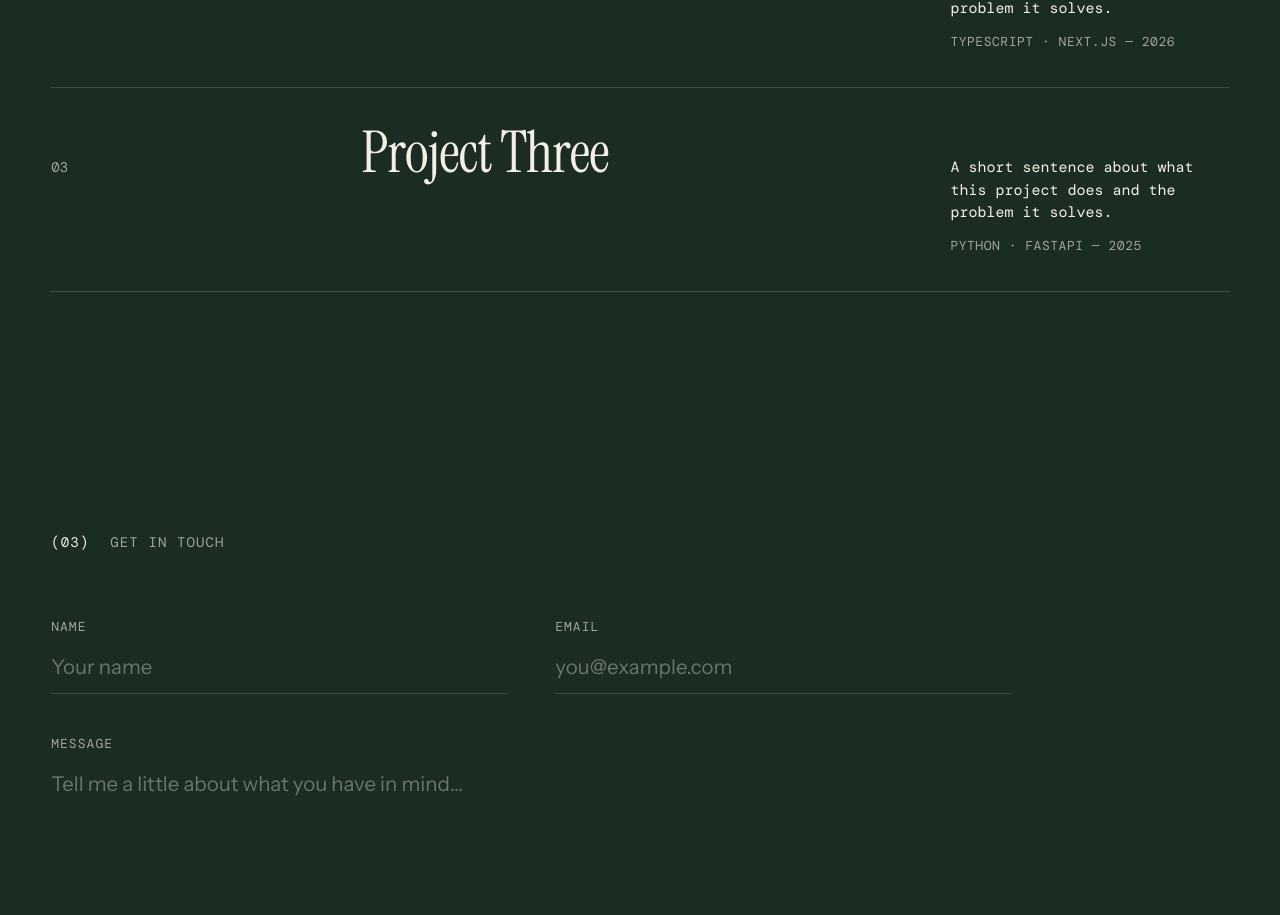
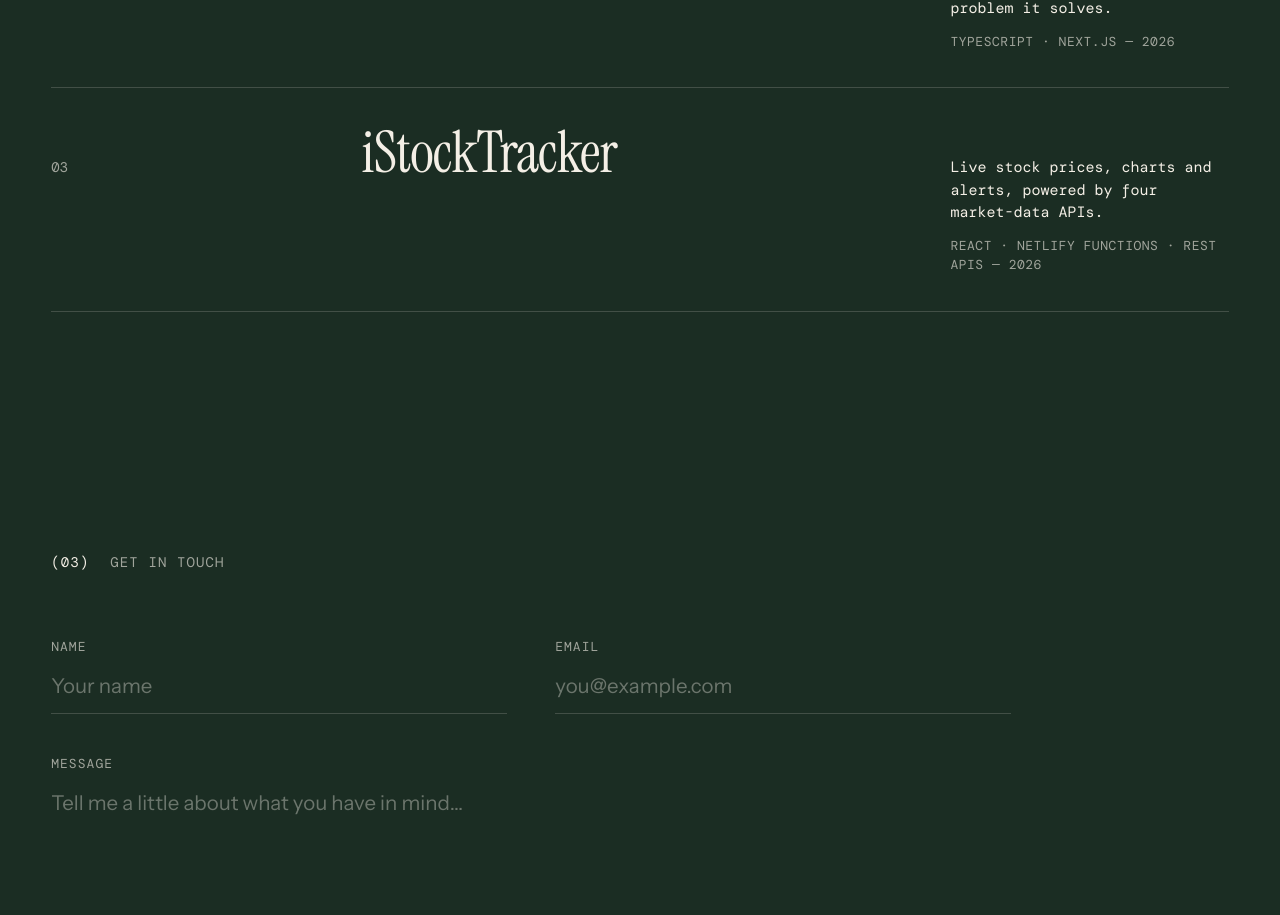
Before and after one commit to allentronix/my-oneline-cv, a React (Vite) app: page / in a window 1280 px wide. Shown: the part 2160-3075 px from the top of the page. Built offline with nearby package versions, Linux system fonts and the light colour scheme; a web font is replaced by a local one.

Commit message:
fix: added project 3

```diff
--- a/src/data/projects.js
+++ b/src/data/projects.js
@@ -19,12 +19,12 @@ export const projects = [
     href: "https://github.com/your-handle/project-two",
   },
   {
-    id: "project-three",
-    title: "Project Three",
+    id: "istocktracker",
+    title: "iStockTracker",
     description:
-      "A short sentence about what this project does and the problem it solves.",
-    stack: ["Python", "FastAPI"],
-    year: 2025,
-    href: "https://github.com/your-handle/project-three",
+      "Live stock prices, charts and alerts, powered by four market-data APIs.",
+    stack: ["React", "Netlify Functions", "REST APIs"],
+    year: 2026,
+    href: "https://istocktracker.netlify.app/",
   },
 ];
```
